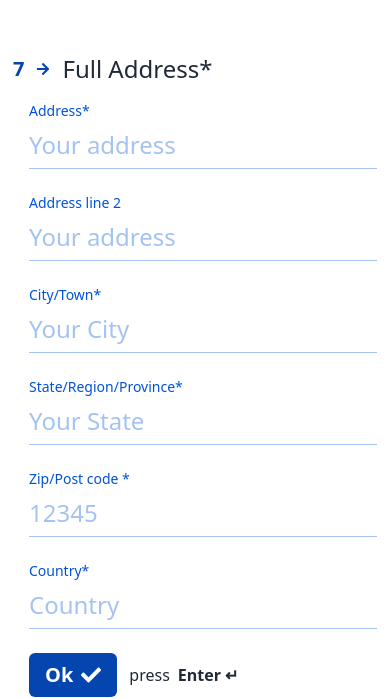
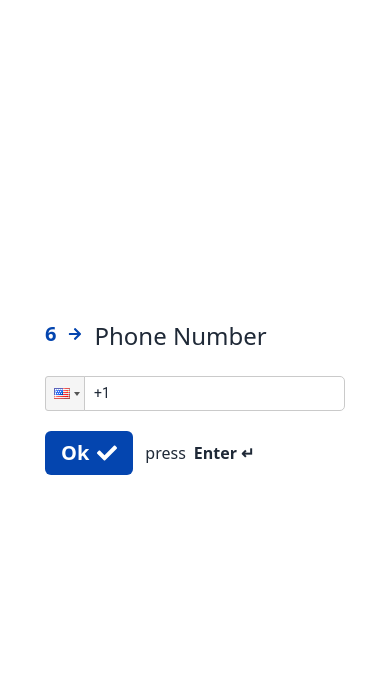
Before and after one commit to Shajib-Dv/zepp-chat, a React (Vite) app: page / in a window 390 px wide. Shown: the part 4247-4946 px from the top of the page. Built offline with nearby package versions, Linux system fonts and the light colour scheme.

Commit message:
Phone added

```diff
--- a/package.json
+++ b/package.json
@@ -13,7 +13,8 @@
     "aos": "^2.3.4",
     "react": "^18.2.0",
     "react-dom": "^18.2.0",
-    "react-icons": "^4.10.1"
+    "react-icons": "^4.10.1",
+    "react-phone-input-2": "^2.15.1"
   },
   "devDependencies": {
     "@types/react": "^18.2.15",
--- a/src/App.jsx
+++ b/src/App.jsx
@@ -4,6 +4,7 @@ import FeaturedLink from "./components/FeaturedLink";
 import FullAddress from "./components/FullAddress";
 import MultiChoice from "./components/MultiChoice";
 import NameSection from "./components/NameSection";
+import PhoneNumbers from "./components/PhoneNumbers";
 import QASection from "./components/QASection";
 
 function App() {
@@ -42,6 +43,7 @@ function App() {
         type="text"
         placeholder="Type your answer here"
       />
+      <PhoneNumbers />
       <FullAddress />
       <QASection serial={8} title="Are you in Europe? *" opt1="YES" opt2="NO" />
       <QASection
--- /dev/null
+++ b/src/components/PhoneNumbers.jsx
@@ -0,0 +1,46 @@
+/** @format */
+
+import { useState } from "react";
+import { FaArrowRight, FaCheck } from "react-icons/fa";
+
+import PhoneInput from "react-phone-input-2";
+import "react-phone-input-2/lib/style.css";
+import PressEnter from "./shared/PressEnter";
+
+const PhoneNumbers = () => {
+  const [phoneNumber, setPhoneNumber] = useState("");
+
+  const handleOnChange = (value) => {
+    setPhoneNumber(value);
+  };
+
+  return (
+    <div className="center-section">
+      <div className="md:w-3/5 mx-auto">
+        <h2 className="text-2xl py-6 capitalize font-normal flex items-start gap-3">
+          <span className="sub-title">
+            6 <FaArrowRight className="text-sm" />
+          </span>
+          Phone number
+        </h2>
+        <PhoneInput
+          country={"us"}
+          value={phoneNumber}
+          onChange={handleOnChange}
+          inputProps={{
+            name: "phoneNumber",
+            required: true,
+          }}
+        />
+        <div className="center gap-3 my-5">
+          <button className="ok-btn center gap-2">
+            Ok <FaCheck />
+          </button>
+          <PressEnter />
+        </div>
+      </div>
+    </div>
+  );
+};
+
+export default PhoneNumbers;
```
Also changed, not shown: 1 other file (tests, documents, lock files or other folders).
